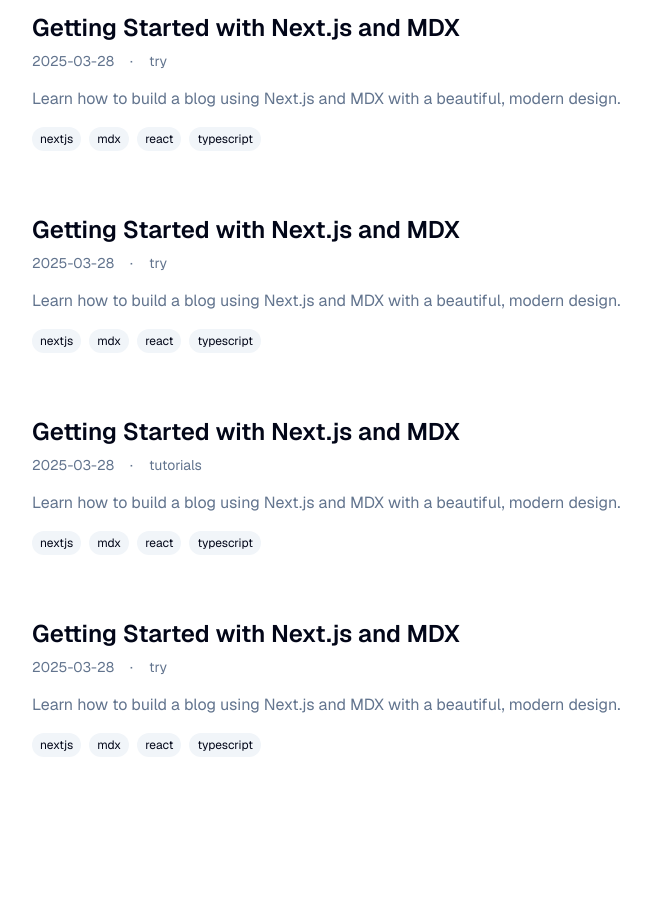
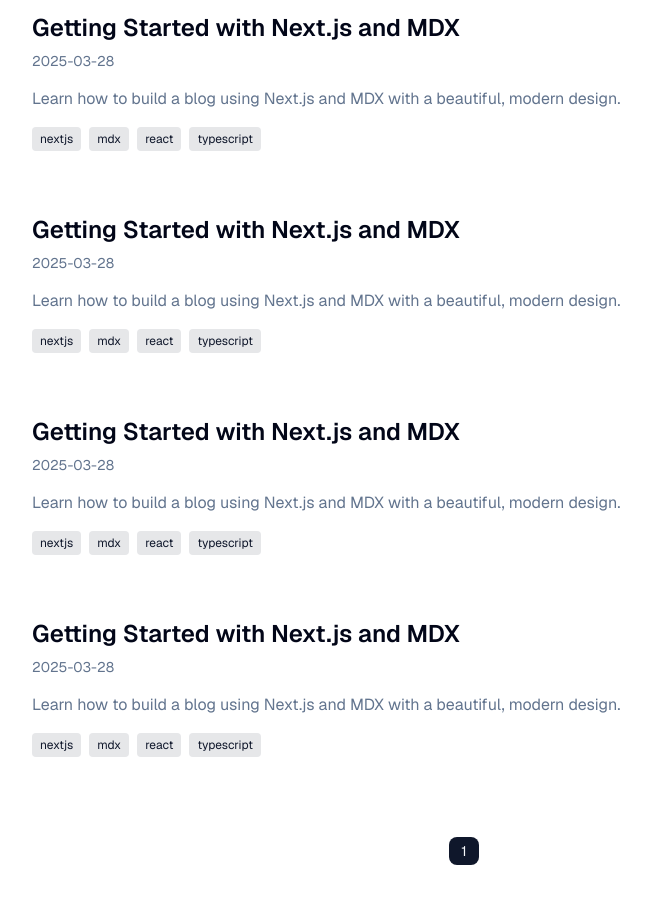
Before and after one commit to haru5386/blog, a Next.js app: page /blog in a window 1280 px wide. Shown: the part 1180-2077 px from the top of the page, without its empty margins (304-955 px from the left). Before the commit the page ends 1985 px from the top, so only its background shows below. Built offline with nearby package versions, Linux system fonts and the light colour scheme.

Commit message:
fix: type

```diff
--- a/src/app/blog/[category]/[slug]/page.tsx
+++ b/src/app/blog/[category]/[slug]/page.tsx
@@ -3,13 +3,10 @@
 import rehypePrettyCode from 'rehype-pretty-code';
 import { getPostBySlug, getAllPosts } from '@/lib/blog-utils';
 
-
-interface Props {
-  params: {
-    category: string;
-    slug: string;
-  };
-}
+type Params = Promise<{
+  category: string;
+  slug: string;
+}>
 
 export async function generateStaticParams() {
   const posts = await getAllPosts();
@@ -19,7 +16,9 @@
   }));
 }
 
-export default async function PostPage({ params }: Props) {
+export default async function PostPag(
+  { params }: { params: Params }
+){
   const { category, slug } = await params
   const post = await getPostBySlug(category, slug);
 
--- a/src/app/blog/[category]/page.tsx
+++ b/src/app/blog/[category]/page.tsx
@@ -1,12 +1,16 @@
 import Link from 'next/link';
 import { getPostsByCategory, getAllCategories } from '@/lib/blog-utils';
+import { PostCard } from '@/components/blog/post-card';
+import { Pagination } from '@/components/ui/pagination';
 import type { BlogPost } from '@/types/blog';
 
-interface Props {
-  params: {
-    category: string;
-  };
-}
+
+type Params = Promise<{
+  category: string;
+  page?: string[];
+}>
+
+const POSTS_PER_PAGE = 10;
 
 export async function generateStaticParams() {
   const categories = await getAllCategories();
@@ -15,8 +19,17 @@
   }));
 }
 
-export default async function CategoryPage({ params }: Props) {
-  const posts = await getPostsByCategory(params.category);
+export default async function CategoryPage(
+  { params }: { params: Params }
+) {
+  const { category, page } = await params;
+  const posts = await getPostsByCategory(category);
+
+  const currentPage = page?.[0] ? parseInt(page[0]) : 1;
+  const startIndex = (currentPage - 1) * POSTS_PER_PAGE;
+  const endIndex = startIndex + POSTS_PER_PAGE;
+  const totalPages = Math.ceil(posts.length / POSTS_PER_PAGE);
+  const paginatedPosts = posts.slice(startIndex, endIndex);
 
   return (
     <div className="flex flex-col lg:flex-row gap-8 max-w-7xl mx-auto px-4 sm:px-6 lg:px-8 py-8">
@@ -28,33 +41,18 @@
           Blog
         </Link>
         <span className="text-muted-foreground">/</span>
-        <h1 className="text-2xl font-bold">{params.category}</h1>
+        <h1 className="text-2xl font-bold">{category}</h1>
       </div>
 
-      <div className="grid gap-8 ">
-        {posts.map((post: BlogPost) => (
-          <article key={post.slug} className="group  hover:bg-slate-100 dark:hover:bg-slate-900 rounded-md p-4 transition-colors">
-            <Link href={`/blog/${post.category}/${post.slug}`}>
-              <h2 className="text-2xl font-semibold group-hover:text-primary transition-colors mb-2">
-                {post.title}
-              </h2>
-              <div className="flex gap-4 text-sm text-muted-foreground mb-4">
-                <time dateTime={post.date}>{post.date}</time>
-              </div>
-              <p className="text-muted-foreground">{post.abstract}</p>
-              <div className="flex gap-2 mt-4">
-                {post.tags.map((tag) => (
-                  <span
-                    key={tag}
-                    className="text-xs px-2 py-1 bg-muted rounded-full"
-                  >
-                    {tag}
-                  </span>
-                ))}
-              </div>
-            </Link>
-          </article>
+      <div className="grid gap-8">
+        {paginatedPosts.map((post: BlogPost) => (
+          <PostCard key={post.slug} post={post} />
         ))}
+        <Pagination
+          currentPage={currentPage}
+          totalPages={totalPages}
+          basePath={`/blog/${category}`}
+        />
       </div>
     </div>
   );
--- a/src/app/blog/page.tsx
+++ b/src/app/blog/page.tsx
@@ -1,9 +1,23 @@
 import Link from 'next/link';
 import { getAllPosts, getAllCategories } from '@/lib/blog-utils';
+import { PostCard } from '@/components/blog/post-card';
+import { Pagination } from '@/components/ui/pagination';
 
-export default async function Blog() {
+type Params = Promise<{ page?: string[] }>
+
+
+const POSTS_PER_PAGE = 10;
+
+export default async function Blog({ params }: { params: Params }) {
+  const { page } = await params
   const posts = await getAllPosts();
   const categories = await getAllCategories();
+
+  const currentPage = page?.[0] ? parseInt(page[0]) : 1;
+  const startIndex = (currentPage - 1) * POSTS_PER_PAGE;
+  const endIndex = startIndex + POSTS_PER_PAGE;
+  const totalPages = Math.ceil(posts.length / POSTS_PER_PAGE);
+  const paginatedPosts = posts.slice(startIndex, endIndex);
 
   return (
     <div className="flex flex-col lg:flex-row gap-8 max-w-7xl mx-auto px-4 sm:px-6 lg:px-8 py-8">
@@ -29,31 +43,10 @@
         <h1 className="text-3xl font-bold mb-8">Latest Posts</h1>
 
         <div className="grid gap-8">
-          {posts.map((post) => (
-            <article key={post.slug} className="group hover:bg-slate-100 dark:hover:bg-slate-900 rounded-md p-4 transition-colors">
-              <Link href={`/blog/${post.category}/${post.slug}`}>
-                <h2 className="text-2xl font-semibold group-hover:text-primary transition-colors mb-2">
-                  {post.title}
-                </h2>
-                <div className="flex gap-4 text-sm text-muted-foreground mb-4">
-                  <time dateTime={post.date}>{post.date}</time>
-                  <span>·</span>
-                  <span>{post.category}</span>
-                </div>
-                <p className="text-muted-foreground">{post.abstract}</p>
-                <div className="flex gap-2 mt-4">
-                  {post.tags.map((tag) => (
-                    <span
-                      key={tag}
-                      className="text-xs px-2 py-1 bg-muted rounded-full"
-                    >
-                      {tag}
-                    </span>
-                  ))}
-                </div>
-              </Link>
-            </article>
+          {paginatedPosts.map((post) => (
+            <PostCard key={post.slug} post={post} />
           ))}
+          <Pagination currentPage={currentPage} totalPages={totalPages} basePath="/blog" />
         </div>
       </main>
     </div>
--- /dev/null
+++ b/src/components/blog/post-card.tsx
@@ -0,0 +1,32 @@
+import Link from 'next/link';
+import type { BlogPost } from '@/types/blog';
+
+interface PostCardProps {
+  post: BlogPost;
+}
+
+export function PostCard({ post }: PostCardProps) {
+  return (
+    <article className="group hover:bg-slate-100 dark:hover:bg-slate-900 rounded-md p-4 transition-colors">
+      <Link href={`/blog/${post.category}/${post.slug}`}>
+        <h2 className="text-2xl font-semibold group-hover:text-primary transition-colors mb-2">
+          {post.title}
+        </h2>
+        <div className="flex gap-4 text-sm text-muted-foreground mb-4">
+          <time dateTime={post.date}>{post.date}</time>
+        </div>
+        <p className="text-muted-foreground">{post.abstract}</p>
+        <div className="flex gap-2 mt-4">
+          {post.tags.map((tag) => (
+            <span
+              key={tag}
+              className="text-xs px-2 py-1 bg-primary/10 text-primary rounded"
+            >
+              {tag}
+            </span>
+          ))}
+        </div>
+      </Link>
+    </article>
+  );
+}
--- /dev/null
+++ b/src/components/ui/pagination.tsx
@@ -0,0 +1,50 @@
+import Link from 'next/link';
+import { ChevronLeft, ChevronRight } from 'lucide-react';
+
+interface PaginationProps {
+  currentPage: number;
+  totalPages: number;
+  basePath: string;
+}
+
+export function Pagination({ currentPage, totalPages, basePath }: PaginationProps) {
+  return (
+    <div className="flex items-center justify-center gap-2 mt-8">
+      {currentPage > 1 && (
+        <Link
+          href={`${basePath}${currentPage - 1 === 1 ? '' : `/page/${currentPage - 1}`}`}
+          className="flex items-center gap-1 text-sm text-muted-foreground hover:text-foreground transition-colors"
+        >
+          <ChevronLeft className="h-4 w-4" />
+          Previous
+        </Link>
+      )}
+
+      <div className="flex items-center gap-2">
+        {Array.from({ length: totalPages }, (_, i) => i + 1).map((page) => (
+          <Link
+            key={page}
+            href={`${basePath}${page === 1 ? '' : `/page/${page}`}`}
+            className={`px-3 py-1 rounded-md text-sm ${
+              currentPage === page
+                ? 'bg-primary text-primary-foreground'
+                : 'text-muted-foreground hover:text-foreground'
+            }`}
+          >
+            {page}
+          </Link>
+        ))}
+      </div>
+
+      {currentPage < totalPages && (
+        <Link
+          href={`${basePath}/page/${currentPage + 1}`}
+          className="flex items-center gap-1 text-sm text-muted-foreground hover:text-foreground transition-colors"
+        >
+          Next
+          <ChevronRight className="h-4 w-4" />
+        </Link>
+      )}
+    </div>
+  );
+}
```
Also changed, not shown: 1 other file (tests, documents, lock files or other folders).
